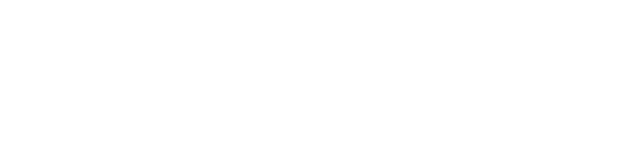
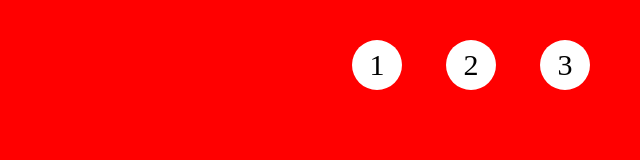
Before and after one commit to Alessandro-Rega/htmlcss-shoes, a plain HTML site: page index.html in a window 1280 px wide. Shown: the whole page, without its empty margins (640-1280 px from the left). Drawn offline with Linux system fonts and the light colour scheme.

Commit message:
insert menù fixed

```diff
--- a/css/style.css
+++ b/css/style.css
@@ -3,3 +3,32 @@
     padding: 0;
     box-sizing: border-box;
 }
+
+.container{
+    height: 100vh;
+    width: 100%;
+    background-color: red;
+}
+
+nav{
+    position: fixed;
+    right: 30px;
+    top: 40px;
+}
+
+nav ul li{
+    display: inline-block;
+    width: 50px;
+    height: 50px;
+    border-radius: 50%;
+    background-color: white;
+    text-align: center;
+    line-height: 50px;
+    font-size: 30px;
+    margin: 0 20px;
+}
+
+nav ul li a{
+    text-decoration: none;
+    color: black;
+}
--- a/index.html
+++ b/index.html
@@ -11,6 +11,19 @@
 
 </head>
 <body>
-
+    <nav>
+        <ul>
+            <li><a href="#">1</a></li>
+            <li><a href="#">2</a></li>
+            <li><a href="#">3</a></li>
+        </ul>
+    </nav>
+    <div class="container">
+        <div class="scarpa">
+        </div>
+        <div class="scritta">
+            <!-- <h2>il nostro modello di punta</h2> -->
+        </div>
+    </div>
 </body>
 </html>
```
